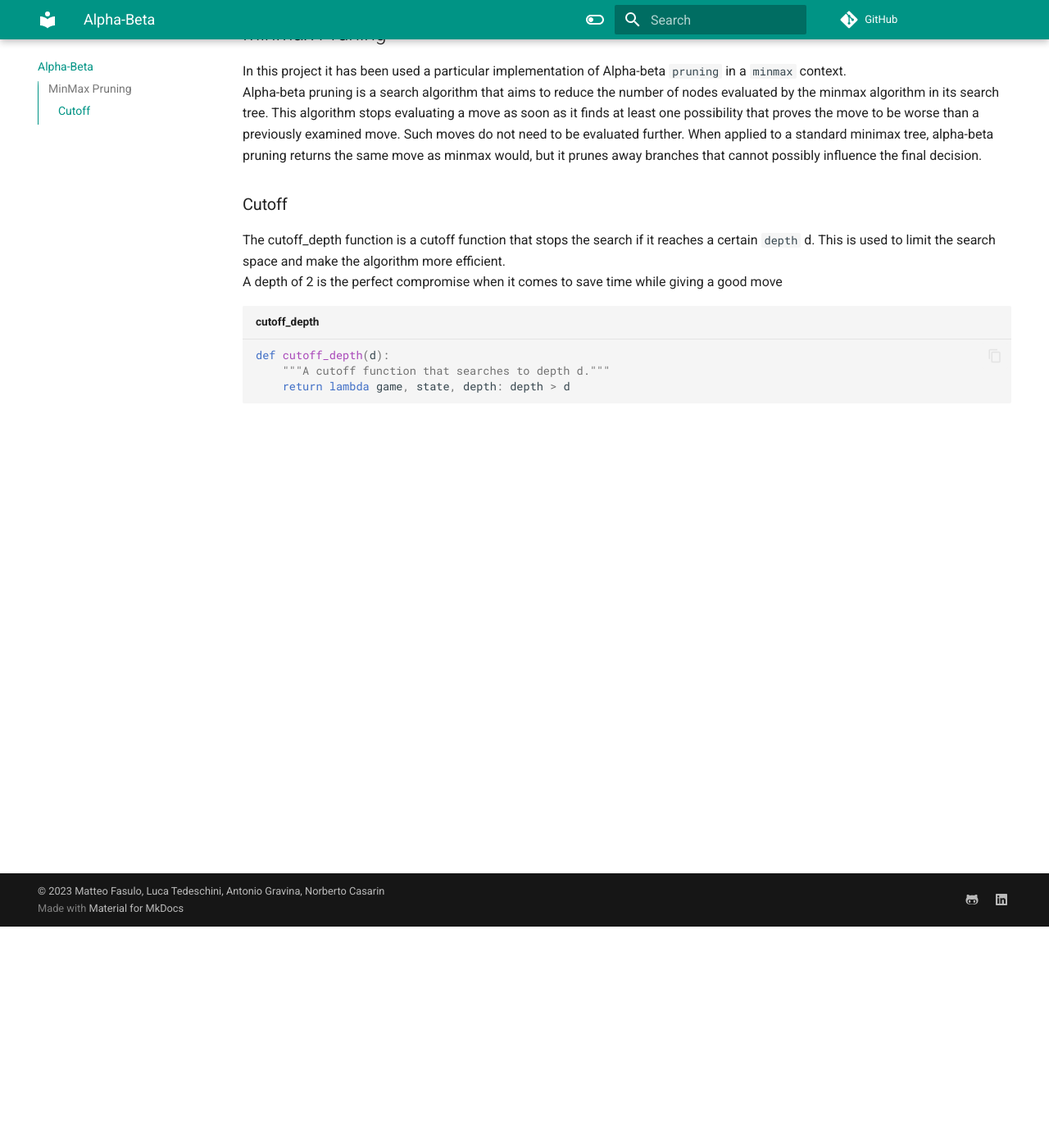
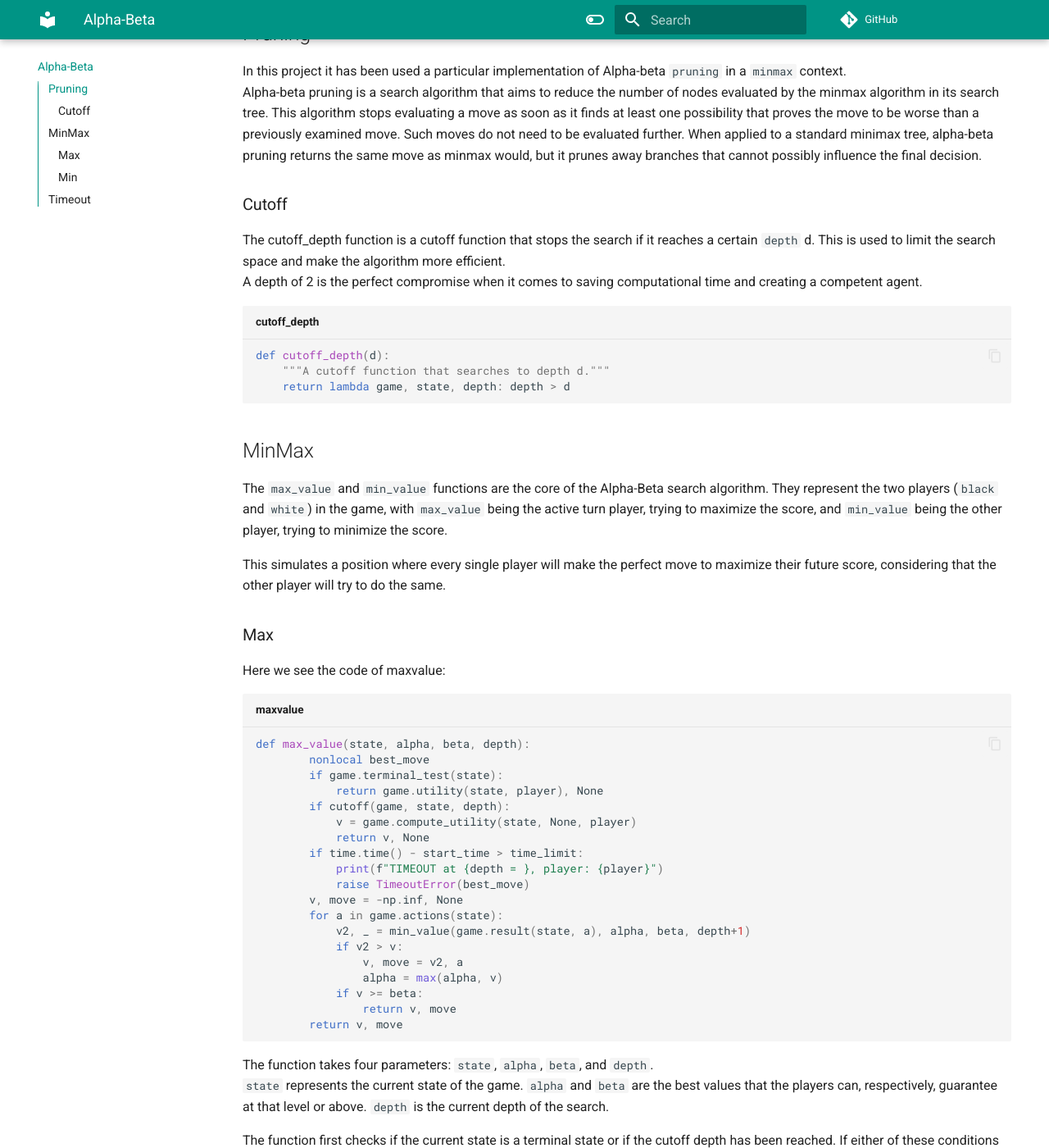
Before and after one commit to MatteoFasulo/Tablut, an MkDocs documentation site: the page built from docs/4-alpha-beta.md, in a window 1280 px wide and 1400 px high, scrolled down 270 px. Shown: the whole window at 82% size. Built offline with MkDocs 1.6.1 and Material for MkDocs 9.7.7, drawn with Linux system fonts in a browser that asks for light colours; comment, search, counter and statistics services are not loaded; some of the changed text lies outside the part shown.

Commit message:
Iteration of alpha beta documentation

````diff
--- a/docs/4-alpha-beta.md
+++ b/docs/4-alpha-beta.md
@@ -10,10 +10,97 @@
 ### Cutoff
 
 The cutoff_depth function is a cutoff function that stops the search if it reaches a certain `depth` d. This is used to limit the search space and make the algorithm more efficient.<br>
-A depth of 2 is the perfect compromise when it comes to save time while giving a good move
+A depth of 2 is the perfect compromise when it comes to saving computational time and creating a competent agent.
 
 ```python title="cutoff_depth"
 def cutoff_depth(d):
     """A cutoff function that searches to depth d."""
     return lambda game, state, depth: depth > d
 ```
+
+## MinMax
+
+The `max_value` and `min_value` functions are the core of the Alpha-Beta search algorithm. They represent the two players (`black` and `white`) in the game, with `max_value` being the active turn player, trying to maximize the score, and `min_value` being the other player, trying to minimize the score.
+
+This simulates a position where every single player will make the perfect move to maximize their future score, considering that the other player will try to do the same.<br>
+
+### Max
+
+Here we see the code of maxvalue:
+
+```python title="maxvalue"
+def max_value(state, alpha, beta, depth):
+        nonlocal best_move
+        if game.terminal_test(state):
+            return game.utility(state, player), None
+        if cutoff(game, state, depth):
+            v = game.compute_utility(state, None, player)
+            return v, None
+        if time.time() - start_time > time_limit:
+            print(f"TIMEOUT at {depth = }, player: {player}")
+            raise TimeoutError(best_move)
+        v, move = -np.inf, None
+        for a in game.actions(state):
+            v2, _ = min_value(game.result(state, a), alpha, beta, depth+1)
+            if v2 > v:
+                v, move = v2, a
+                alpha = max(alpha, v)
+            if v >= beta:
+                return v, move
+        return v, move
+```
+
+The function takes four parameters: `state`, `alpha`, `beta`, and `depth`.<br>`state` represents the current state of the game. `alpha` and `beta` are the best values that the players can, respectively, guarantee at that level or above. `depth` is the current depth of the search.
+
+The function first checks if the current state is a terminal state or if the cutoff depth has been reached. If either of these conditions are true, it computes the utility of the state and returns it. If not, it iterates over all possible actions, calls `min_value` for the result of each action, and updates the maximum value `v` and the corresponding move if the returned value is greater than the current maximum value. It also updates the `alpha` value.
+
+If the maximum value `v` is greater than or equal to the beta value, the function prunes the remaining branches and returns the maximum value and the corresponding move. This is because the minimizing player will never choose this branch as it already has a better option.
+
+### Min
+
+The `min_value` function works similarly, but it represents the minimizing player and tries to minimize the value. It updates the beta value and prunes the remaining branches if the minimum value is less than or equal to the alpha value.
+
+```python title="minvalue"
+def min_value(state, alpha, beta, depth):
+        nonlocal best_move
+        if game.terminal_test(state):
+            return game.utility(state, player), None
+        if cutoff(game, state, depth):
+            v = game.compute_utility(state, None, player)
+            return v, None
+        if time.time() - start_time > time_limit:
+            print(f"TIMEOUT at {depth = }, player: {player}")
+            raise TimeoutError(best_move)
+        v, move = +np.inf, None
+        for a in game.actions(state):
+            v2, _ = max_value(game.result(state, a), alpha, beta, depth + 1)
+            if v2 < v:
+                v, move = v2, a
+                beta = min(beta, v)
+            if v <= alpha:
+                return v, move
+        return v, move
+```
+
+These functions are recursive, calling each other until the tree at the chosen depth as been explored or time runs out.
+
+## Timeout
+
+If the time spent exceeds the time limit, both functions raise a `TimeoutError` with the best move found so far.
+
+```python title="timeoutError"
+if time.time() - start_time > time_limit:
+            print(f"TIMEOUT at {depth = }, player: {player}")
+            raise TimeoutError(best_move)
+```
+
+This code snippet initiates the Alpha-Beta search algorithm by calling the `max_value` function. It tracks the start time for handling timeouts. If a `TimeoutError` occurs, it retrieves the best move found so far from the exception and returns it. Otherwise, it returns the best move found by the algorithm.
+
+```python title="start-timer"
+    start_time = time.time()
+    try:
+        result = max_value(state, -np.inf, +np.inf, 0)[-1]
+    except TimeoutError as e:
+        result = e.args[0]
+    return result
+```
````
Also changed, not shown: other parts of docs/4-alpha-beta.md (+1 -1 lines).
